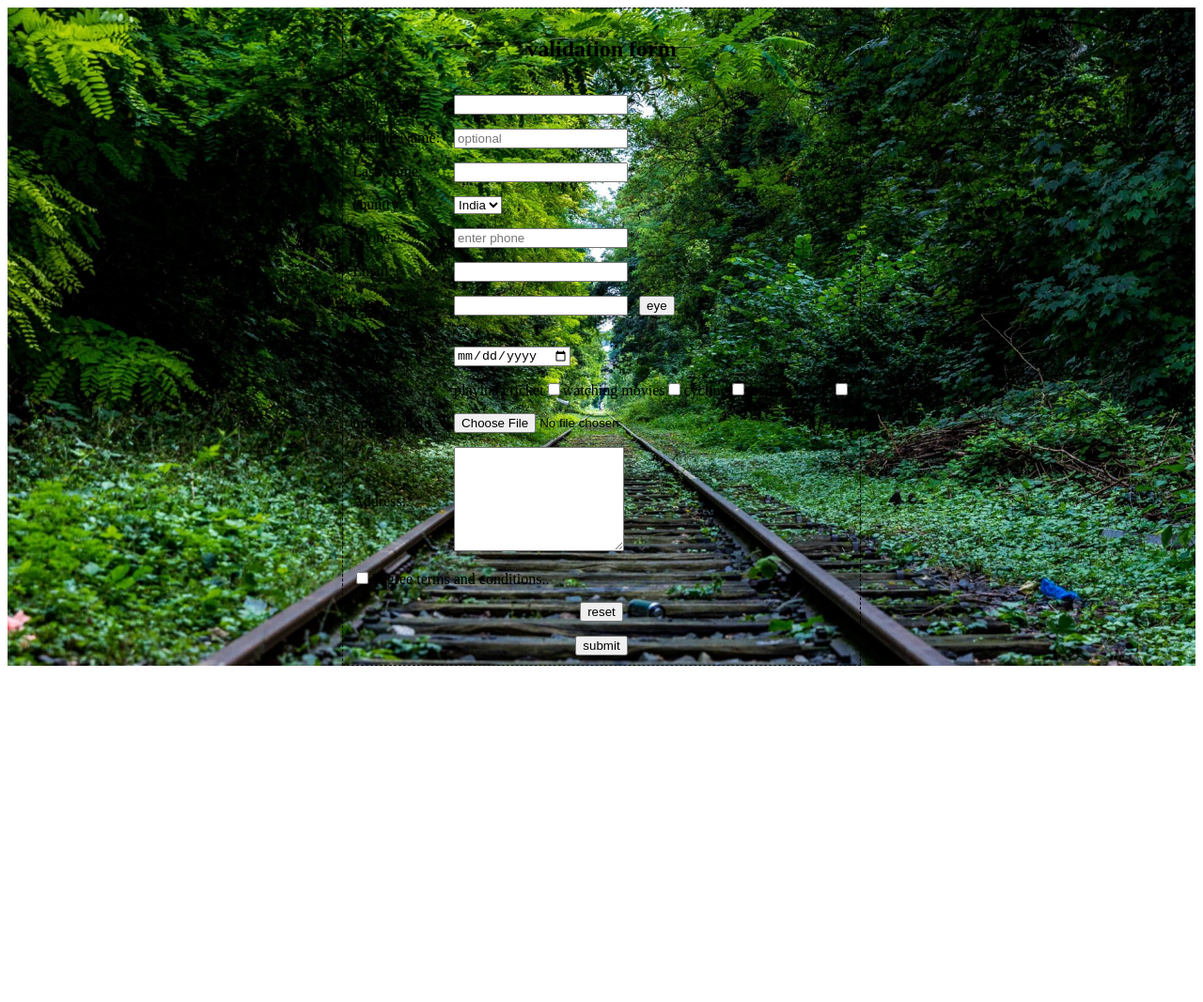
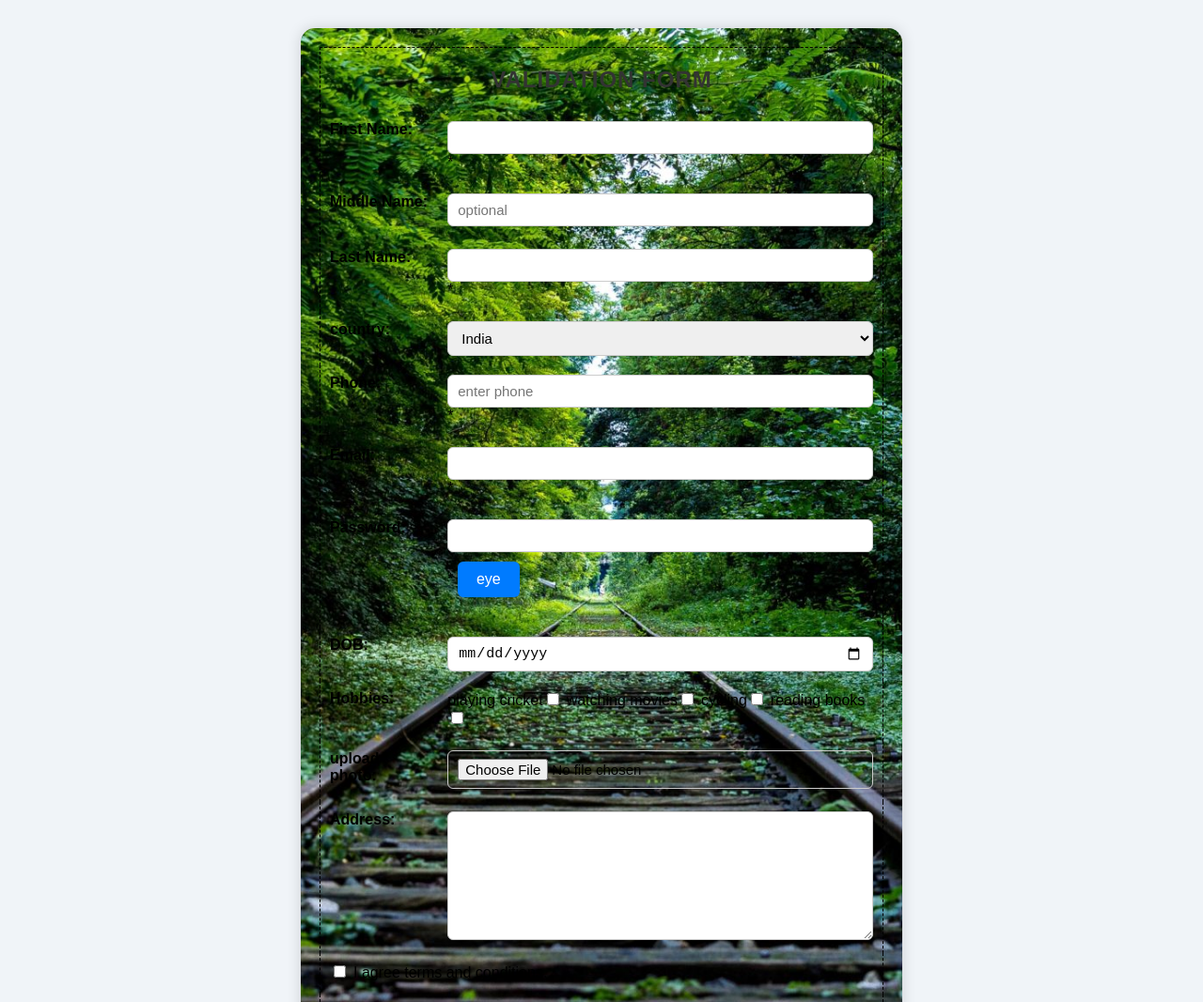
Before and after one commit to manikantaamarapalli/javascript-form-validations, a plain HTML site: page index.html in a window 1280 px wide. Shown: the top 1067 px of the page at 94% size. Before the commit the page ends 800 px from the top, so only its background shows below. Drawn offline with Linux system fonts and the light colour scheme.

Commit message:
Update iindex.css

```diff
--- a/iindex.css
+++ b/iindex.css
@@ -1,3 +1,91 @@
+body {
+  margin: 0;
+  padding: 0;
+  font-family: sans-serif;
+  background-color: #f0f4f8;
+}
 #form {
+  width: 90%;
+  max-width: 600px;
+  margin: 30px auto;
+  padding: 20px;
+  border-radius: 15px;
+  background-size: cover;
+  background-repeat: no-repeat;
+  background-position: center;
+  transition: background-image 1s ease-in-out;
+  box-shadow: 0 0 15px rgba(0, 0, 0, 0.15);
+}
+table {
   width: 100%;
+  border-collapse: collapse;
 }
+td {
+  padding: 10px;
+  vertical-align: top;
+}
+label {
+  font-weight: bold;
+  display: block;
+  margin-bottom: 5px;
+}
+input[type="text"],
+input[type="email"],
+input[type="password"],
+input[type="date"],
+input[type="file"],
+textarea,
+select {
+  width: 100%;
+  padding: 8px 10px;
+  border: 1px solid #ccc;
+  border-radius: 6px;
+  box-sizing: border-box;
+  font-size: 15px;
+  outline: none;
+  transition: border 0.3s;
+}
+
+input[type="text"]:focus,
+input[type="email"]:focus,
+input[type="password"]:focus,
+input[type="date"]:focus,
+textarea:focus,
+select:focus {
+  border: 2px solid #007bff;
+}
+span {
+  display: block;
+  margin-top: 4px;
+  color: red;
+  font-size: 14px;
+  font-weight: bold;
+}
+input[type="submit"],
+input[type="button"],
+button {
+  padding: 10px 20px;
+  background-color: #007bff;
+  border: none;
+  color: white;
+  font-size: 16px;
+  border-radius: 6px;
+  cursor: pointer;
+  margin-top: 10px;
+}
+input[type="submit"]:hover,
+input[type="button"]:hover,
+button:hover {
+  background-color: #0056b3;
+}
+input[type="checkbox"] {
+  margin-right: 8px;
+}
+#header h2 {
+  margin: 0;
+  padding: 10px 0;
+  color: #333;
+  font-size: 24px;
+  text-transform: uppercase;
+  letter-spacing: 1px;
+}
```
